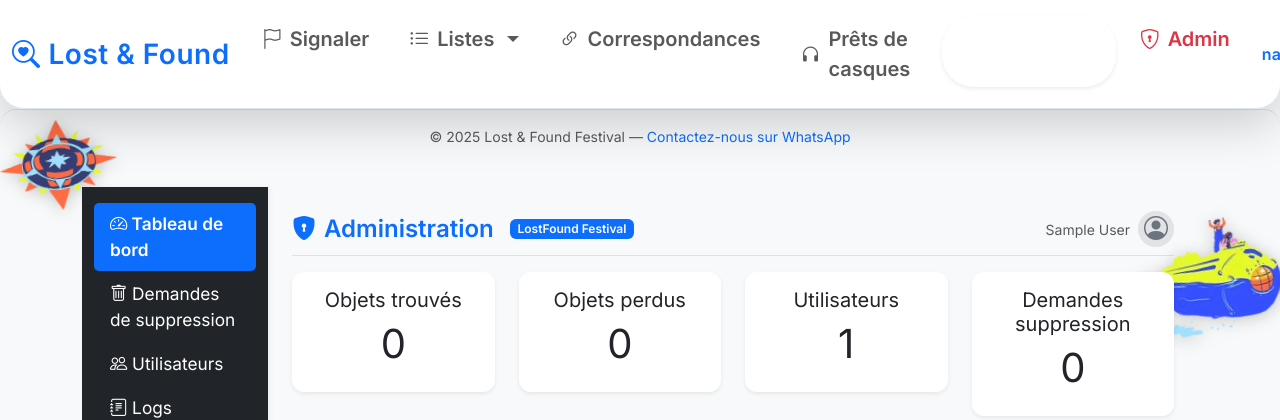
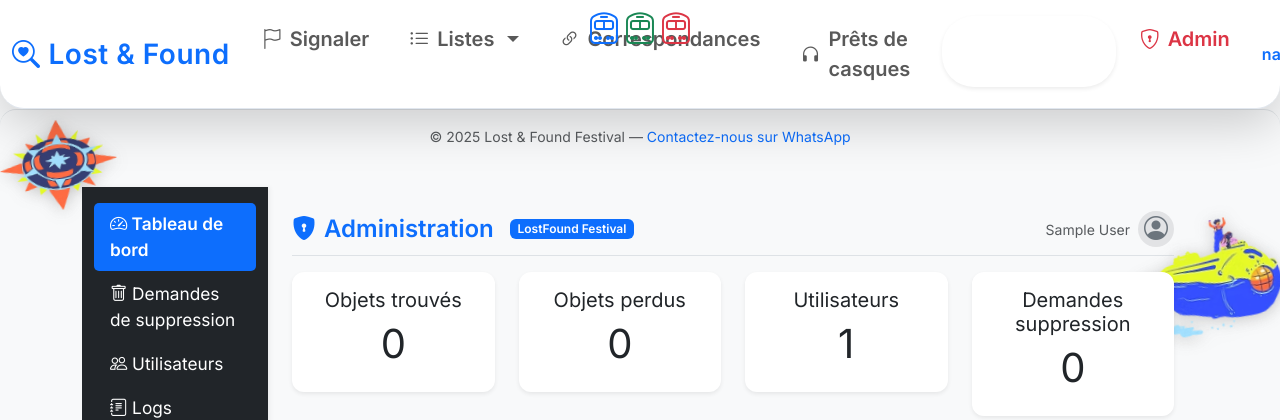
Before and after one commit to syrus2008/festival, a Flask app: page /admin/ in a window 1280 px wide. Shown: the top 420 px of the page. Run offline with Flask 3, Linux system fonts and the light colour scheme; a user stored in the database is signed in; tables that the repository leaves empty hold one stand-in row (values such as "Sample post"); some libraries are stand-ins or nearby versions.

Commit message:
bus tailles

```diff
--- a/templates/base.html
+++ b/templates/base.html
@@ -28,8 +28,13 @@
   <nav class="navbar navbar-expand-lg navbar-light bg-white shadow-lg sticky-top custom-navbar" style="border-radius:0 0 1.5rem 1.5rem;">
   <div class="container-fluid py-2">
     <a class="navbar-brand d-flex align-items-center gap-2 fs-3 fw-bold text-primary" href="{{ url_for('main.index') }}">
-      <span><i class="bi bi-search-heart"></i></span> Lost & Found
-    </a>
+  <span><i class="bi bi-search-heart"></i></span> Lost & Found
+</a>
+<div class="mx-auto d-flex align-items-center justify-content-center gap-1" style="position:absolute; left:0; right:0; margin:auto; width:fit-content; top:0.3rem;">
+  <i class="bi bi-train-front text-primary fs-2"></i>
+  <i class="bi bi-train-front text-success fs-2"></i>
+  <i class="bi bi-train-front text-danger fs-2"></i>
+</div>
     <button class="navbar-toggler" type="button" data-bs-toggle="collapse" data-bs-target="#navbarNav" aria-controls="navbarNav" aria-expanded="false" aria-label="Toggle navigation">
       <span class="navbar-toggler-icon"></span>
     </button>
@@ -47,7 +52,8 @@
             </a>
             <ul class="dropdown-menu">
               <li><a class="dropdown-item d-flex align-items-center gap-2" href="{{ url_for('main.list_items', status='lost') }}"><i class="bi bi-bag-x"></i> Objets perdus</a></li>
-              <li><a class="dropdown-item d-flex align-items-center gap-2" href="{{ url_for('main.list_items', status='found') }}"><i class="bi bi-bag-check"></i> Objets trouvés</a></li>
+<li><a class="dropdown-item d-flex align-items-center gap-2 text-primary fw-bold" href="/trains" aria-label="Horaires trains/bus"><i class="bi bi-train-front"></i> Trains & Bus</a></li>
+<li><a class="dropdown-item d-flex align-items-center gap-2" href="{{ url_for('main.list_items', status='found') }}"><i class="bi bi-bag-check"></i> Objets trouvés</a></li>
               <li><a class="dropdown-item d-flex align-items-center gap-2" href="{{ url_for('main.list_items', status='returned') }}"><i class="bi bi-arrow-repeat"></i> Objets rendus</a></li>
             </ul>
           </li>
```
